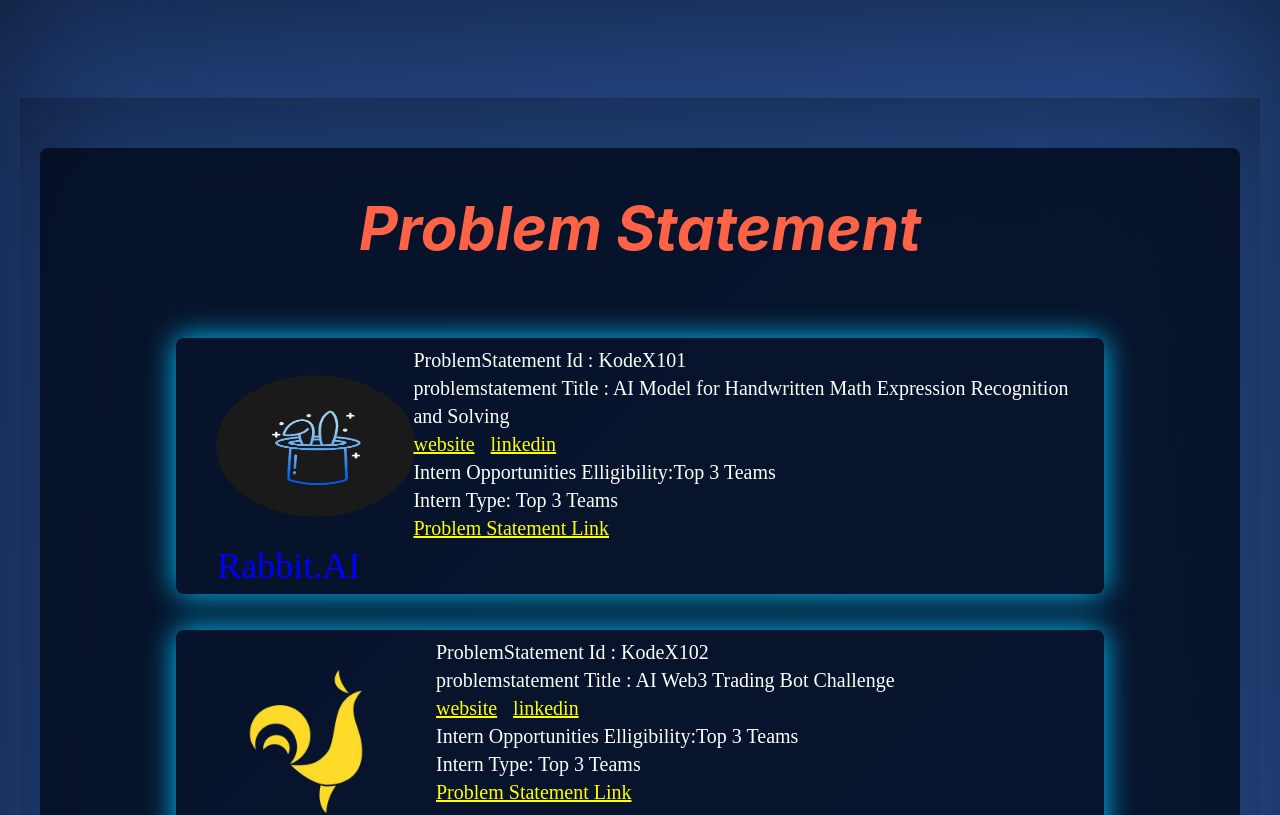
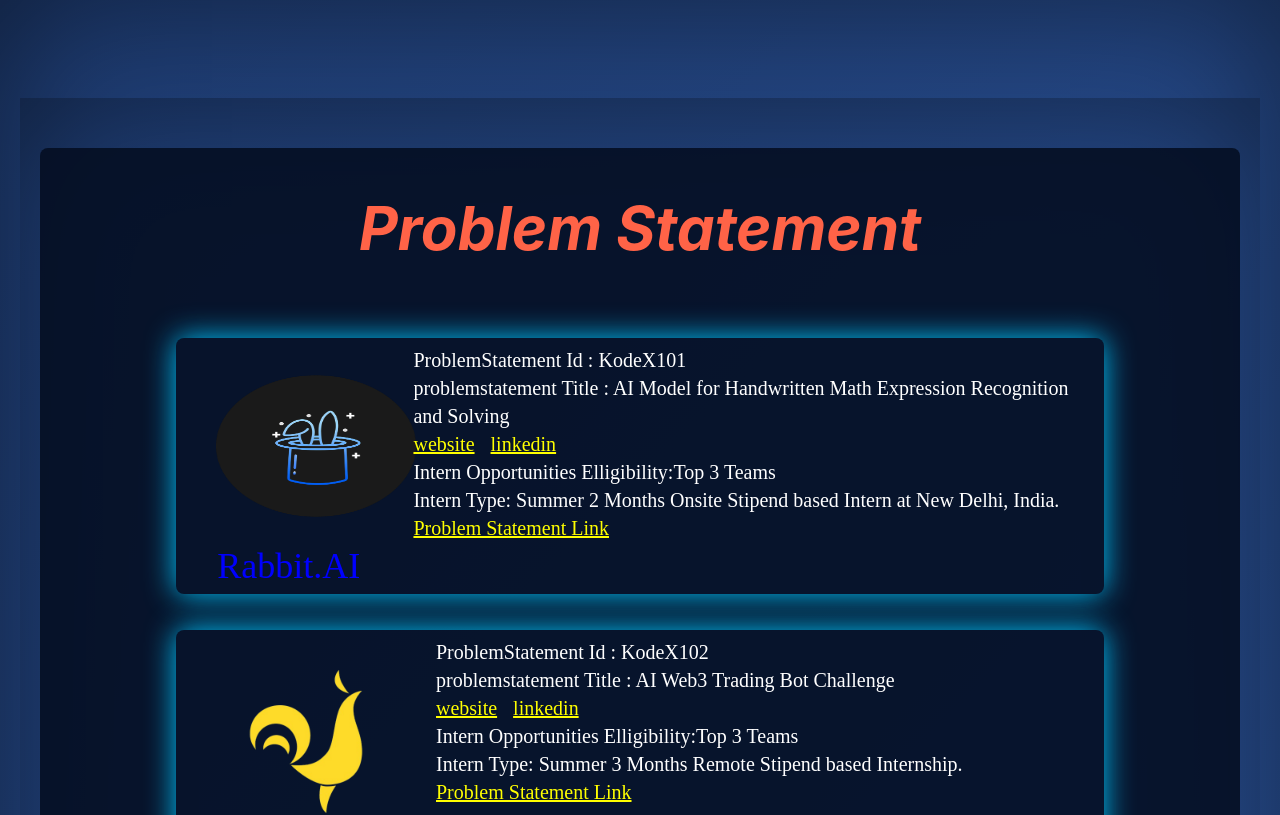
Before and after one commit to kunal12kumar/KodeKonnectIEEEUpdatedCode, a React (Create React App) app: page /problemstatements in a window 1280 px wide. Shown: the top 815 px of the page. Built offline with nearby package versions, Linux system fonts and the light colour scheme.

Commit message:
save change

```diff
--- a/src/Pages/ProblemStatements.js
+++ b/src/Pages/ProblemStatements.js
@@ -104,7 +104,7 @@ export default function ProblemStatements() {
                                         <a className="mr-2 underline text-[yellow]  hover:text-[blue]" href={item.websiteurl}>website</a>
                                         <a className="ml-2 underline text-[yellow] hover:text-[blue]" href={item.linedinurl}>linkedin</a>
                                         <h1>Intern Opportunities Elligibility:{item.internEligibility}</h1>
-                                        <h1>Intern Type: {item.internEligibility}</h1>
+                                        <h1>Intern Type: {item.internType}</h1>
                                         <a className="underline text-[yellow] hover:text-[blue]" href={item.Register}> Problem Statement Link</a>
                                     </div>
                                 </div>
```
